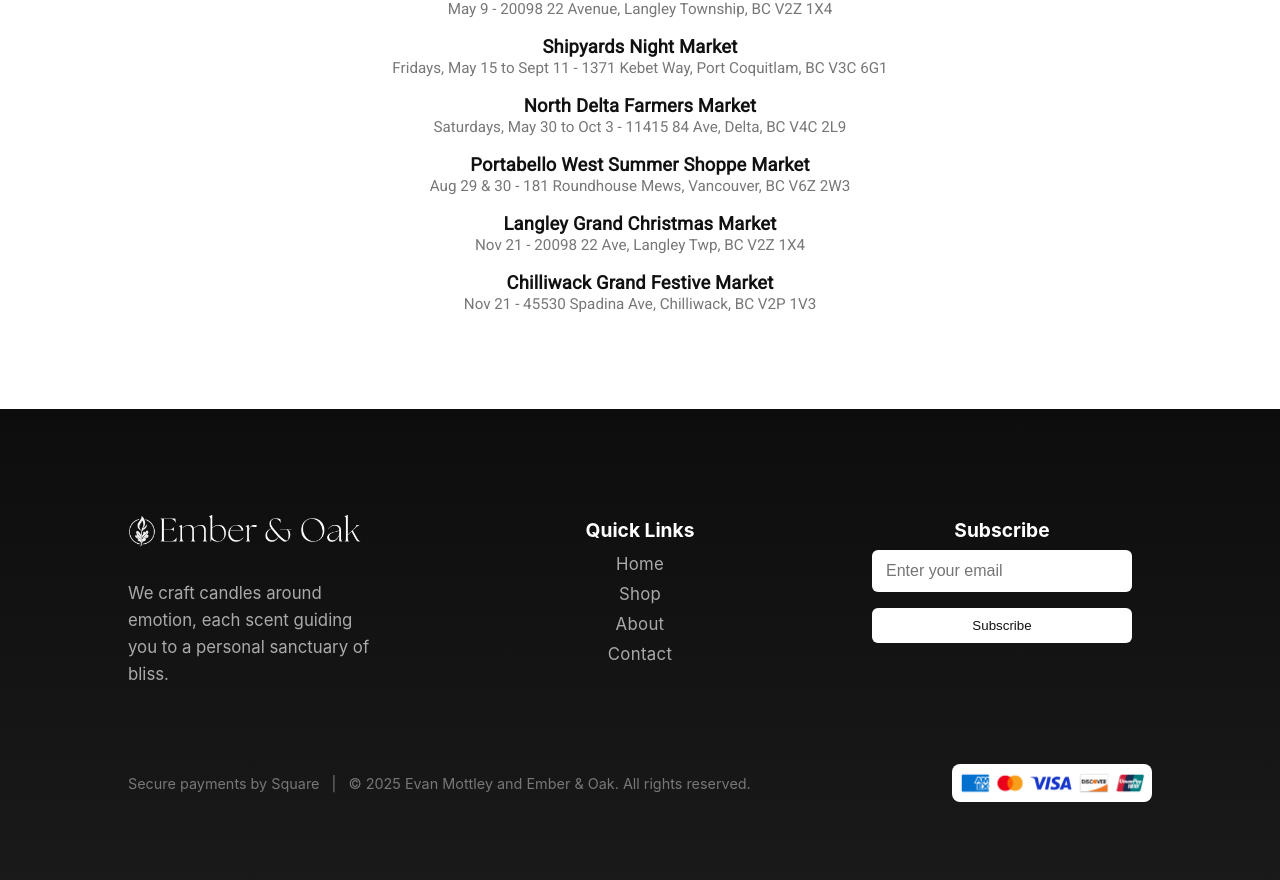
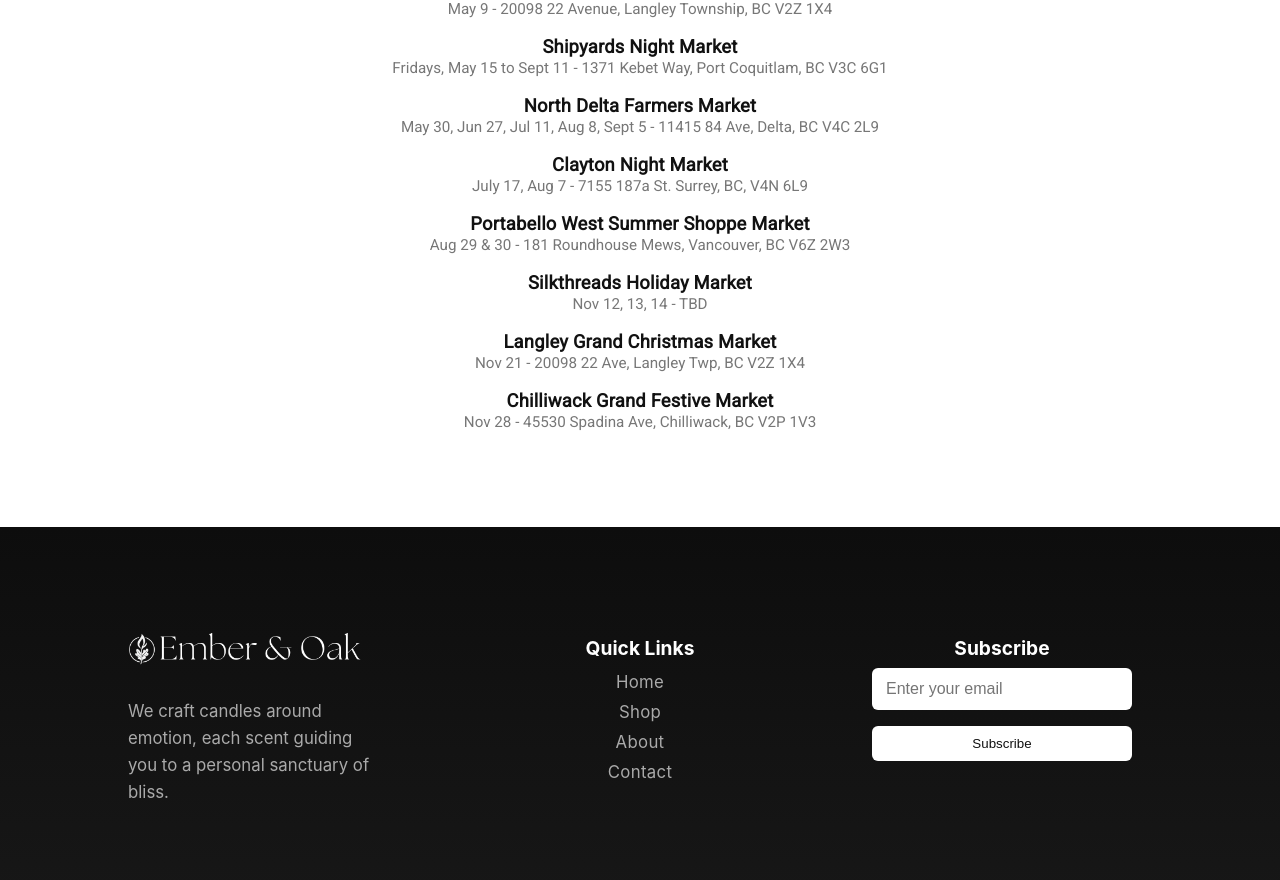
Before and after one commit to EXM5000/enosite-react, a React (Create React App) app: page /events in a window 1280 px wide. Shown: the part 1890-2770 px from the top of the page. Built offline with nearby package versions, Linux system fonts and the light colour scheme.

Commit message:
fix formatting, add markets

```diff
--- a/src/CollectionEvents.jsx
+++ b/src/CollectionEvents.jsx
@@ -123,6 +123,16 @@
     addToCart(duoTicket);
   };
 
+  // Responsive button container style for Solo and Duo tickets
+  const ticketButtonContainerStyle = {
+    display: 'flex',
+    flexDirection: window.innerWidth <= 640 ? 'column' : 'row',
+    gap: window.innerWidth <= 640 ? 8 : 12,
+    width: '100%',
+    maxWidth: 400,
+    justifyContent: 'center',
+  };
+
   return (
     <section style={sectionStyle}>
       <div style={{
@@ -185,7 +195,7 @@
             <p style={{ fontSize: '1rem', marginBottom: '2rem' }}>
             Learn about the careful, intricate process required to make a great candle as you pour two candles each with your choice of scent and a custom label.<br/><br/>3:00pm - 4:30pm, March 28 <br/><br/> The Vault Room, 1248 56th st, Delta, BC
             </p>
-            <div style={{ display: 'flex', flexDirection: 'row', gap: 12, width: '100%', maxWidth: 400, justifyContent: 'center' }}>
+            <div style={ticketButtonContainerStyle}>
               <button
                 onClick={handleSoloAdd}
                 style={{ ...baseButtonStyle, backgroundColor: '#f0f0f0', color: '#000' }}
--- a/src/Stores.jsx
+++ b/src/Stores.jsx
@@ -60,11 +60,19 @@
             </li>
             <li>
               <div style={storeNameStyle}>North Delta Farmers Market</div>
-              <div style={locationStyle}>Saturdays, May 30 to Oct 3 - 11415 84 Ave, Delta, BC V4C 2L9</div>
+              <div style={locationStyle}>May 30, Jun 27, Jul 11, Aug 8, Sept 5 - 11415 84 Ave, Delta, BC V4C 2L9</div>
+            </li>
+            <li>
+              <div style={storeNameStyle}>Clayton Night Market</div>
+              <div style={locationStyle}>July 17, Aug 7 - 7155 187a St. Surrey, BC, V4N 6L9</div>
             </li>
             <li>
               <div style={storeNameStyle}>Portabello West Summer Shoppe Market</div>
               <div style={locationStyle}>Aug 29 & 30 - 181 Roundhouse Mews, Vancouver, BC V6Z 2W3</div>
+            </li>
+            <li>
+              <div style={storeNameStyle}>Silkthreads Holiday Market</div>
+              <div style={locationStyle}>Nov 12, 13, 14 - TBD</div>
             </li>
             <li>
               <div style={storeNameStyle}>Langley Grand Christmas Market</div>
@@ -72,7 +80,7 @@
             </li>
             <li>
               <div style={storeNameStyle}>Chilliwack Grand Festive Market</div>
-              <div style={locationStyle}>Nov 21 - 45530 Spadina Ave, Chilliwack, BC V2P 1V3</div>
+              <div style={locationStyle}>Nov 28 - 45530 Spadina Ave, Chilliwack, BC V2P 1V3</div>
             </li>
           </ul>
         </div>
```
